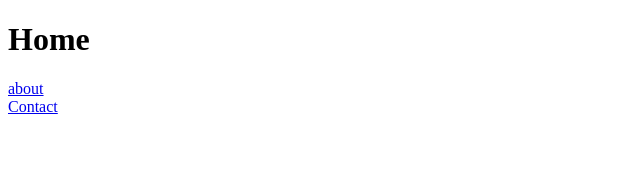
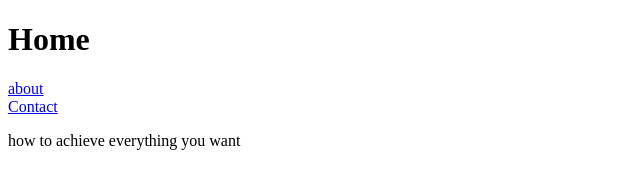
Before and after one commit to Sujalbitle/newproj, a plain HTML site: page index.html in a window 1280 px wide. Shown: the whole page, without its empty margins (0-640 px from the left). Drawn offline with Linux system fonts and the light colour scheme.

Commit message:
paragraph added

```diff
--- a/index.html
+++ b/index.html
@@ -12,5 +12,6 @@
     <br>
 
     <a href="./pages/contact.html">Contact</a>
+    <p>how to achieve everything you want</p>
 </body>
 </html>
```
